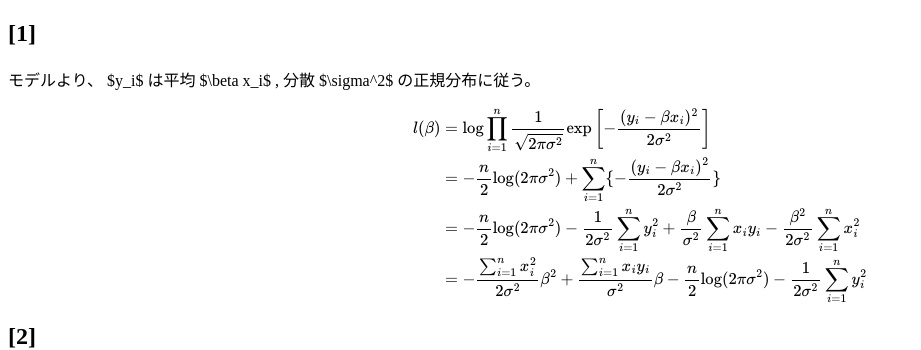
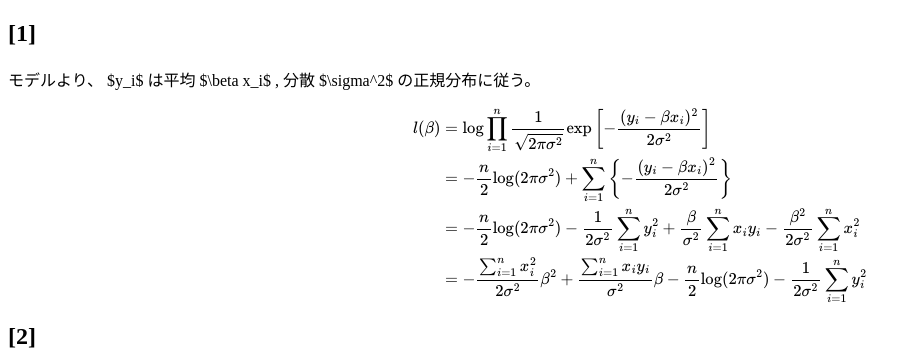
Before and after one commit to renzujunren11/exercise, a Jekyll site: the page built from toukei_kentei/2024/a1.md, in a window 1280 px wide. Shown: the top 350 px of the page, without its empty margins (0-921 px from the left). Built offline with Jekyll 4.4.1, drawn with Linux system fonts in a browser that asks for light colours; our own code applies the rules of GitHub Pages for plain Markdown files.

Commit message:
[Fix] fix latex

```diff
--- a/toukei_kentei/2024/a1.md
+++ b/toukei_kentei/2024/a1.md
@@ -5,7 +5,7 @@
 $$
 \begin{align*}
 l(\beta) &= \log\prod_{i=1}^n \frac{1}{\sqrt{2\pi\sigma^2}}\exp \left[-\frac{(y_i-\beta x_i)^2}{2\sigma^2}\right]\\
-&=-\frac{n}{2}\log(2\pi\sigma^2) + \sum_{i=1}^n \{-\frac{(y_i-\beta x_i)^2}{2\sigma^2}\}\\
+&=-\frac{n}{2}\log(2\pi\sigma^2) + \sum_{i=1}^n \left\lbrace-\frac{(y_i-\beta x_i)^2}{2\sigma^2}\right\rbrace\\
 &=-\frac{n}{2}\log(2\pi\sigma^2) - \frac{1}{2\sigma^2}\sum_{i=1}^n y_i^2 + \frac{\beta}{\sigma^2}\sum_{i=1}^n x_iy_i - \frac{\beta^2}{2\sigma^2}\sum_{i=1}^n x_i^2\\
 &=- \frac{\sum_{i=1}^n x_i^2}{2\sigma^2}\beta^2 + \frac{\sum_{i=1}^n x_iy_i}{\sigma^2} \beta-\frac{n}{2}\log(2\pi\sigma^2) - \frac{1}{2\sigma^2}\sum_{i=1}^n y_i^2
 \end{align*}
```
